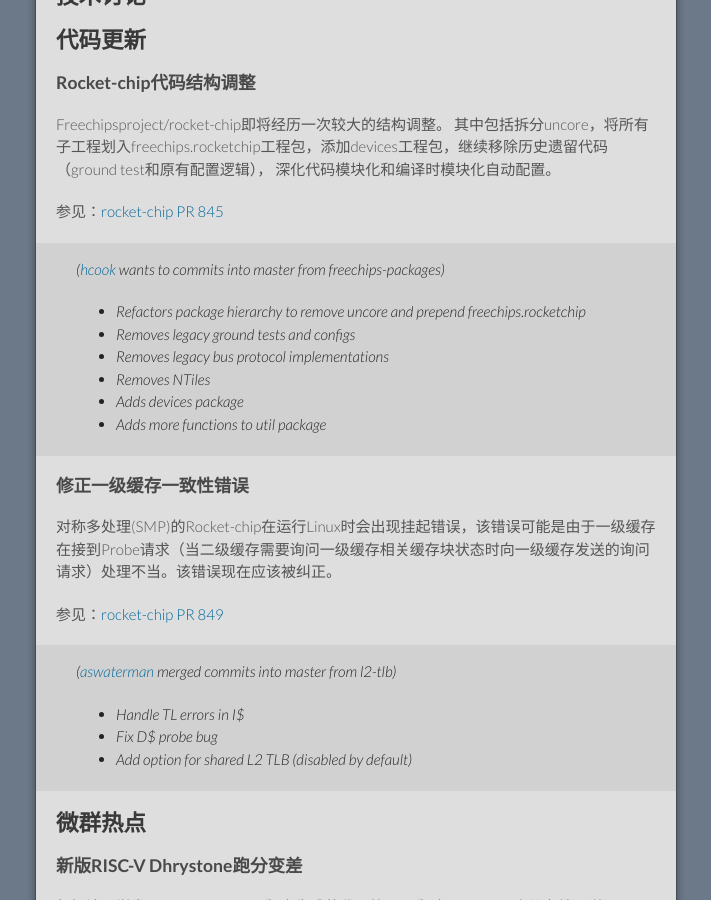
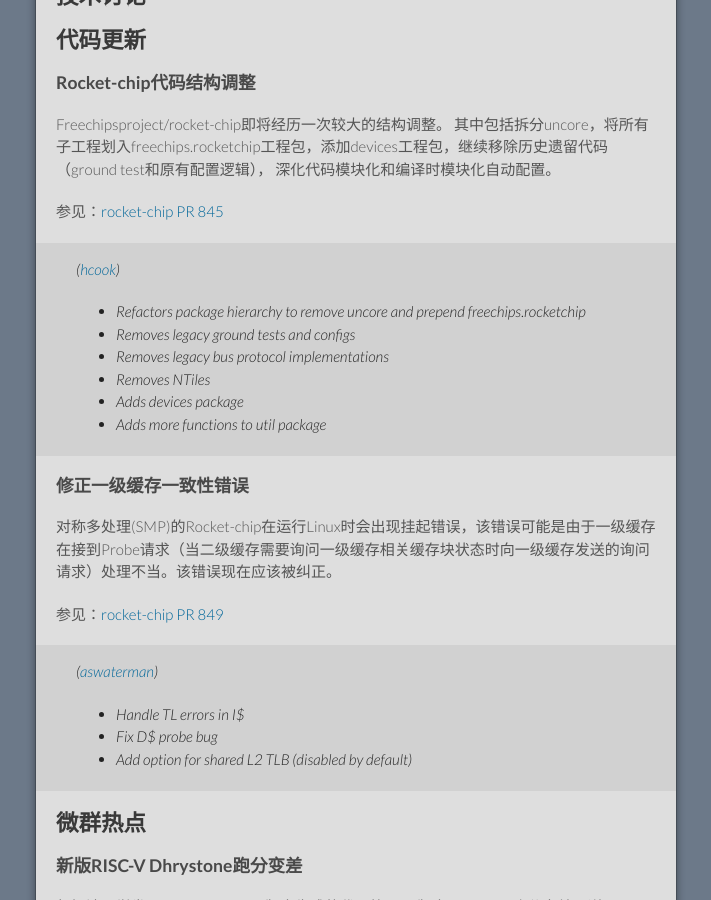
Before and after one commit to cnrv/home, a Jekyll site: the page built from bi-week-rpts/2017-07-20.md, in a window 1280 px wide and 900 px high, scrolled down 2557 px. Shown: the whole window, without its empty margins (284-995 px from the left). Built offline with Jekyll 4.4.1, drawn with Linux system fonts in a browser that asks for light colours; our own code applies the rules of GitHub Pages for plain Markdown files.

```diff
--- a/bi-week-rpts/2017-07-20.md
+++ b/bi-week-rpts/2017-07-20.md
@@ -89,7 +89,7 @@
 
 参见：[rocket-chip PR 845](https://github.com/freechipsproject/rocket-chip/pull/845)
 
-> ([hcook](https://github.com/hcook) wants to commits into master from freechips-packages)
+> ([hcook](https://github.com/hcook))
 >
 > - Refactors package hierarchy to remove uncore and prepend freechips.rocketchip
 > - Removes legacy ground tests and configs
@@ -104,7 +104,7 @@
 
 参见：[rocket-chip PR 849](https://github.com/freechipsproject/rocket-chip/pull/849)
 
-> ([aswaterman](https://github.com/aswaterman) merged commits into master from l2-tlb)
+> ([aswaterman](https://github.com/aswaterman))
 >
 > - Handle TL errors in I$
 > - Fix D$ probe bug
```
